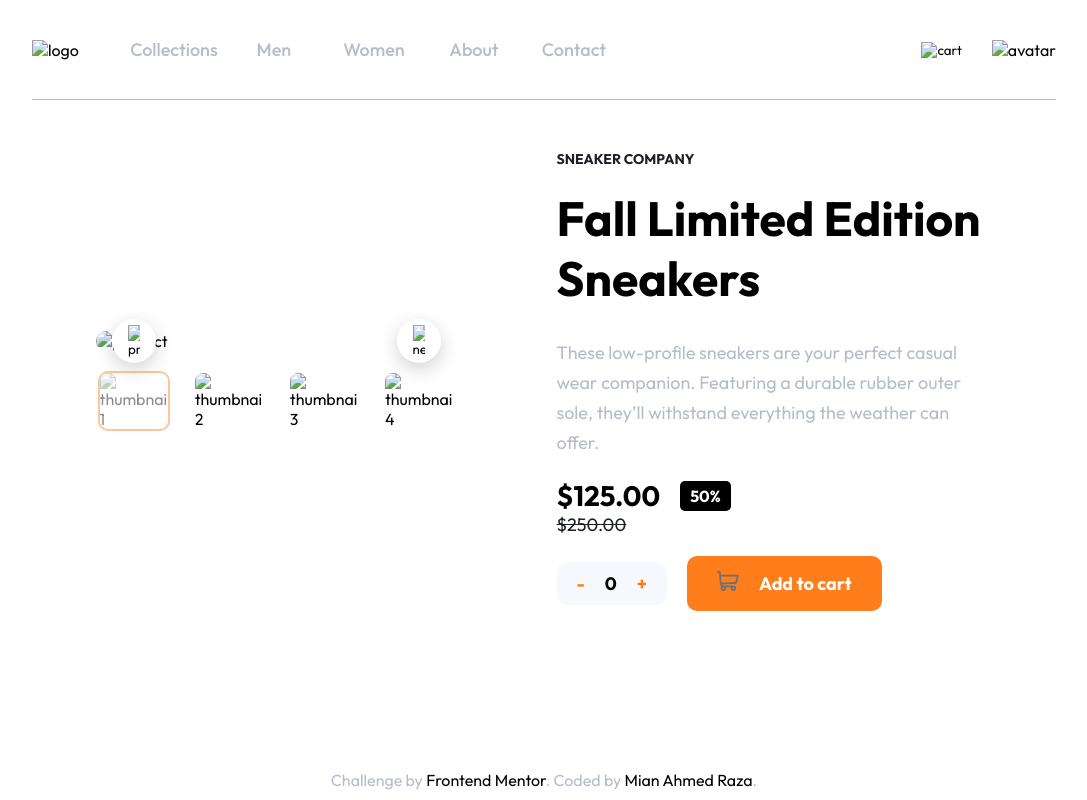
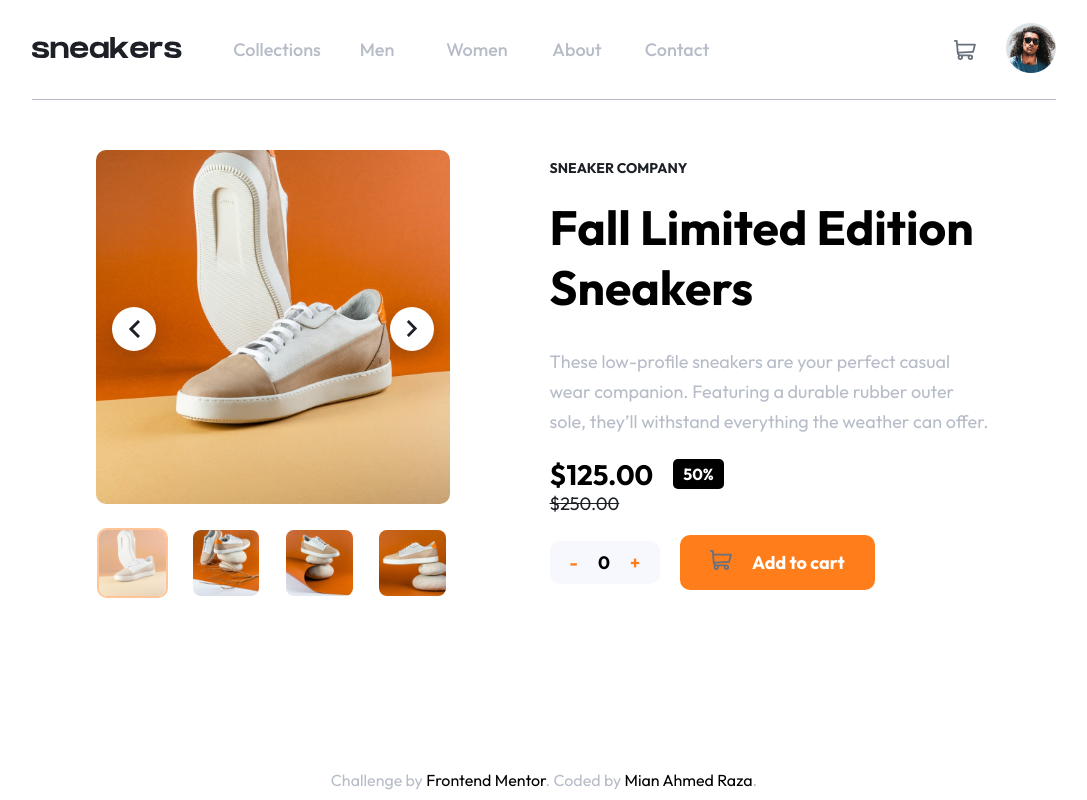
Before and after one commit to Mian-Ahmed-Raza/ecommerce-product-page, a plain HTML site: page index.html in a window 1280 px wide. Shown: the whole page, without its empty margins (96-1183 px from the left). Drawn offline with Linux system fonts and the light colour scheme; the site is published under a folder, as on GitHub Pages, so addresses that start at the root find nothing.

Commit message:
made some changes

```diff
--- a/index.html
+++ b/index.html
@@ -27,10 +27,10 @@
     <div class="left">
 
       <button type="button" class="menu_toggle" aria-label="Open navigation menu">
-        <img src="/ecommerce-product-page/images/icon-menu.svg" alt="menu">
+        <img src="./images/icon-menu.svg" alt="menu">
       </button>
 
-      <a href="#"><img src="/ecommerce-product-page/images/logo.svg" alt="logo" class="logo"></a>
+      <a href="#"><img src="./images/logo.svg" alt="logo" class="logo"></a>
 
       <nav class="navbar" aria-label="Primary navigation">
         <a href="#">Collections</a>
@@ -46,11 +46,11 @@
     <div class="right">
 
       <button type="button" class="cart_toggle" aria-label="Open cart">
-        <img src="/ecommerce-product-page/images/icon-cart.svg" alt="cart" class="cart">
+        <img src="./images/icon-cart.svg" alt="cart" class="cart">
         <span class="cart_count" aria-live="polite">0</span>
       </button>
 
-      <a href="#"><img src="/ecommerce-product-page/images/image-avatar.png" alt="avatar" class="avatar"></a>
+      <a href="#"><img src="./images/image-avatar.png" alt="avatar" class="avatar"></a>
 
     </div>
 
@@ -62,7 +62,7 @@
 
   <aside class="sidebar_menu" hidden>
     <button type="button" class="close_sidebar" aria-label="Close navigation menu">
-      <img src="/ecommerce-product-page/images/icon-close.svg" alt="close menu">
+      <img src="./images/icon-close.svg" alt="close menu">
     </button>
 
     <nav class="sidebar_nav" aria-label="Sidebar navigation">
@@ -80,7 +80,7 @@
       <p class="empty_cart_message">Your cart is empty.</p>
 
       <div class="cart_item" hidden>
-        <img src="/ecommerce-product-page/images/image-product-1-thumbnail.jpg" alt="Product thumbnail"
+        <img src="./images/image-product-1-thumbnail.jpg" alt="Product thumbnail"
           class="cart_item_thumbnail">
         <div class="cart_item_details">
           <p class="cart_item_name">Fall Limited Edition Sneakers</p>
@@ -90,7 +90,7 @@
           </p>
         </div>
         <button type="button" class="remove_item" aria-label="Remove item from cart">
-          <img src="/ecommerce-product-page/images/icon-delete.svg" alt="delete item">
+          <img src="./images/icon-delete.svg" alt="delete item">
         </button>
       </div>
 
@@ -104,18 +104,18 @@
     <div class="product_image">
       <div class="main_image_wrapper">
         <button type="button" class="image_nav prev_image" aria-label="Previous product image">
-          <img src="/ecommerce-product-page/images/icon-previous.svg" alt="previous">
+          <img src="./images/icon-previous.svg" alt="previous">
         </button>
-        <img src="/ecommerce-product-page/images/image-product-1.jpg" alt="product" class="main_image">
+        <img src="./images/image-product-1.jpg" alt="product" class="main_image">
         <button type="button" class="image_nav next_image" aria-label="Next product image">
-          <img src="/ecommerce-product-page/images/icon-next.svg" alt="next">
+          <img src="./images/icon-next.svg" alt="next">
         </button>
       </div>
       <div class="thumbnails">
-        <img src="/ecommerce-product-page/images/image-product-1-thumbnail.jpg" alt="thumbnail 1" class="thumbnail">
-        <img src="/ecommerce-product-page/images/image-product-2-thumbnail.jpg" alt="thumbnail 2" class="thumbnail">
-        <img src="/ecommerce-product-page/images/image-product-3-thumbnail.jpg" alt="thumbnail 3" class="thumbnail">
-        <img src="/ecommerce-product-page/images/image-product-4-thumbnail.jpg" alt="thumbnail 4" class="thumbnail">
+        <img src="./images/image-product-1-thumbnail.jpg" alt="thumbnail 1" class="thumbnail">
+        <img src="./images/image-product-2-thumbnail.jpg" alt="thumbnail 2" class="thumbnail">
+        <img src="./images/image-product-3-thumbnail.jpg" alt="thumbnail 3" class="thumbnail">
+        <img src="./images/image-product-4-thumbnail.jpg" alt="thumbnail 4" class="thumbnail">
       </div>
     </div>
 
```
